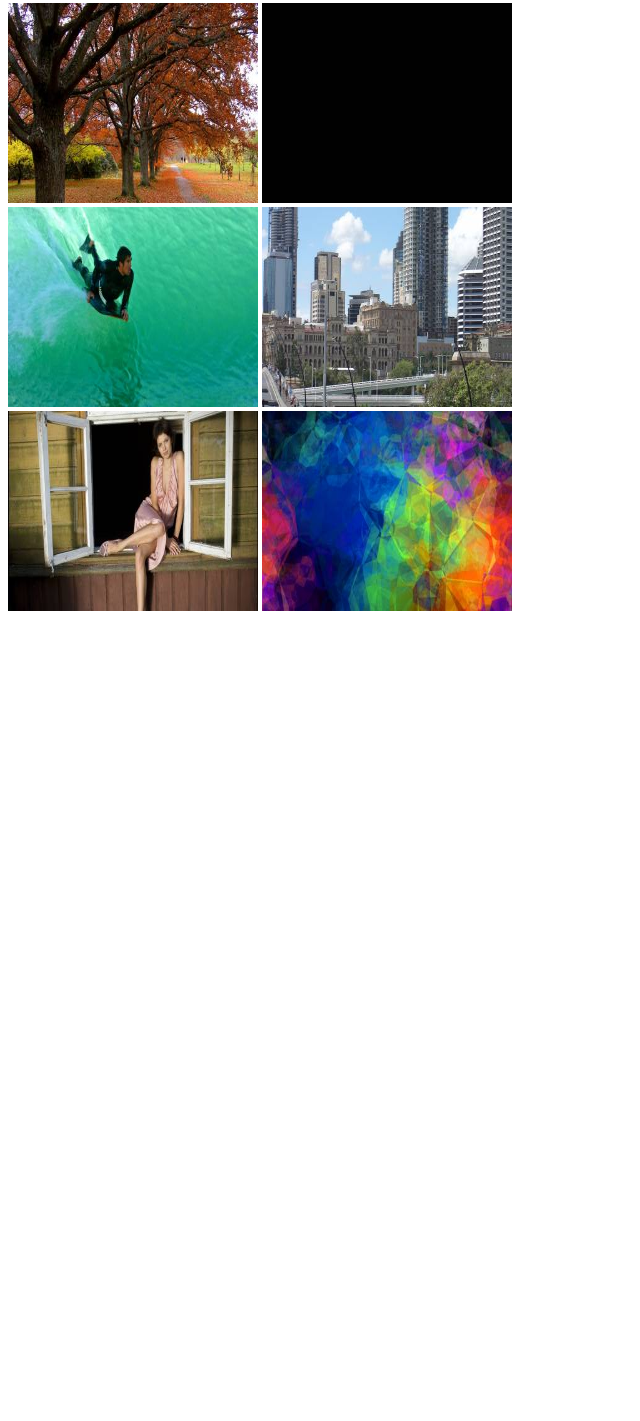
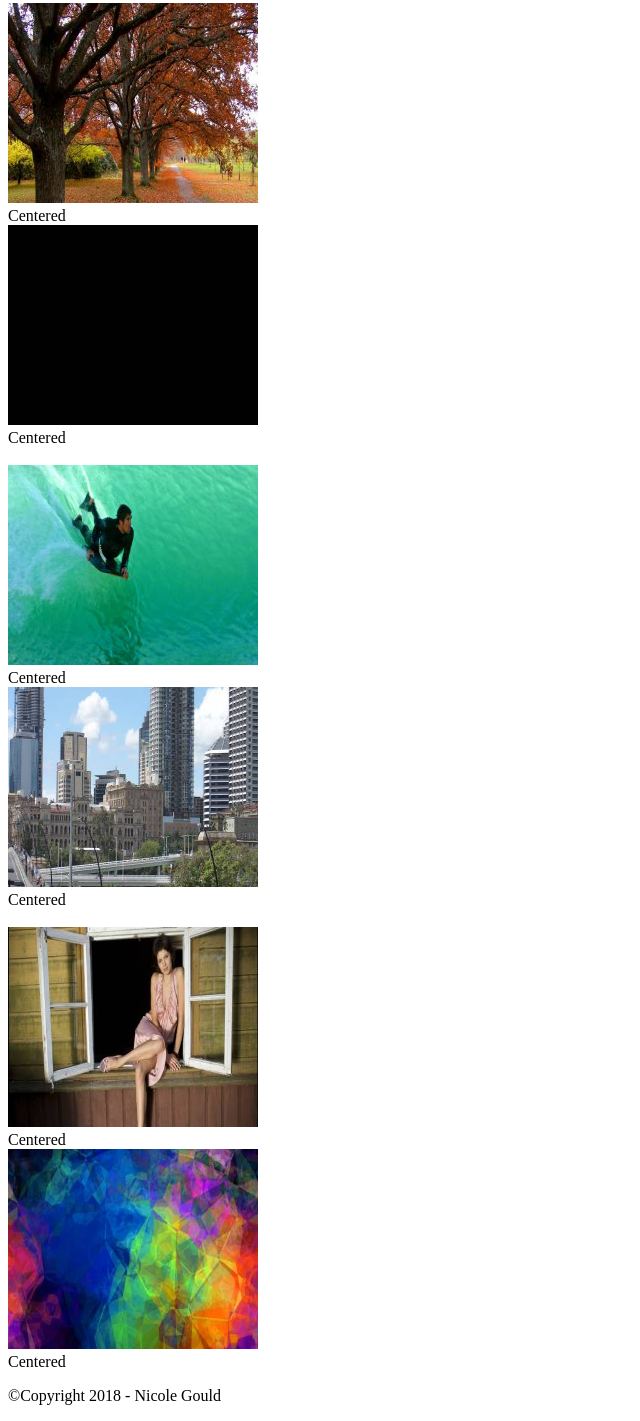
Before and after one commit to ngould15/Basic-Portfolio, a plain HTML site: page portfolio.html in a window 1280 px wide. Shown: the part 421-1842 px from the top of the page, without its empty margins (0-640 px from the left). Before the commit the page ends 1044 px from the top, so only its background shows below. Drawn offline with Linux system fonts and the light colour scheme.

Commit message:
html portfolio complete

```diff
--- a/portfolio.html
+++ b/portfolio.html
@@ -21,7 +21,9 @@
             <A HREF="contact.html">Contact</A>
             <A HREF="portfolio.html">Portfolio</A>
         </section>
+    </div>
 
+    <div class="container2">
         <section id="contact-info">
             <h2>Connect with Me</h2>
             <a href="https://github.com/ngould15" target="_blank">
@@ -36,17 +38,29 @@
                 <img border="0" alt="Stack OVerflow" src="assets/images/if_stackoverflow_1220302.png" width="75" height="75">
             </a>
         </section>
-        <br>
-        <section>
+    </div>
+    <br>
+    <div class="container3">
+        <section id="portfolio">
             <img src="assets/images/placeholder1.jpeg" alt="Placeholder 1" style="width:250px;height:200px;">
+            <div class="centered">Centered</div>
             <img src="assets/images/placeholder2.jpeg" alt="Placeholder 2" style="width:250px;height:200px;">
+            <div class="centered">Centered</div>
             <br>
             <img src="assets/images/placeholder3.jpeg" alt="Placeholder 3" style="width:250px;height:200px;">
+            <div class="centered">Centered</div>
             <img src="assets/images/placeholder4.jpeg" alt="Placeholder 4" style="width:250px;height:200px;">
+            <div class="centered">Centered</div>
             <br>
             <img src="assets/images/placeholder5.jpeg" alt="Placeholder 5" style="width:250px;height:200px;">
+            <div class="centered">Centered</div>
             <img src="assets/images/placeholder6.jpeg" alt="Placeholder 6" style="width:250px;height:200px;">
+            <div class="centered">Centered</div>
         </section>
     </div>
-    <footer clas="footer"></footer>
+    <footer clas="footer">
+        <p>©Copyright 2018 - Nicole Gould</p>
+    </footer>
 </body>
+
+</html>
```
Also changed, not shown: contact.html (+14 -4 lines), index.html (+10 -5 lines).
